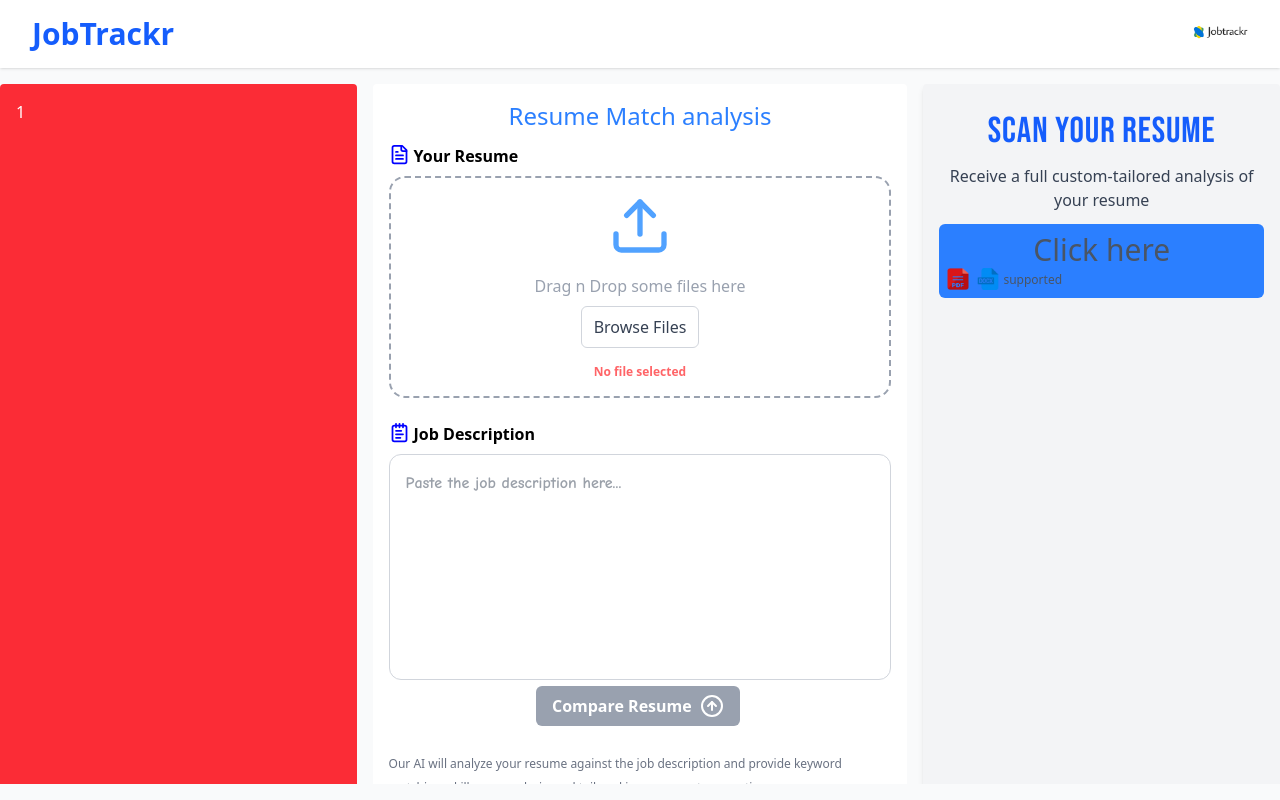
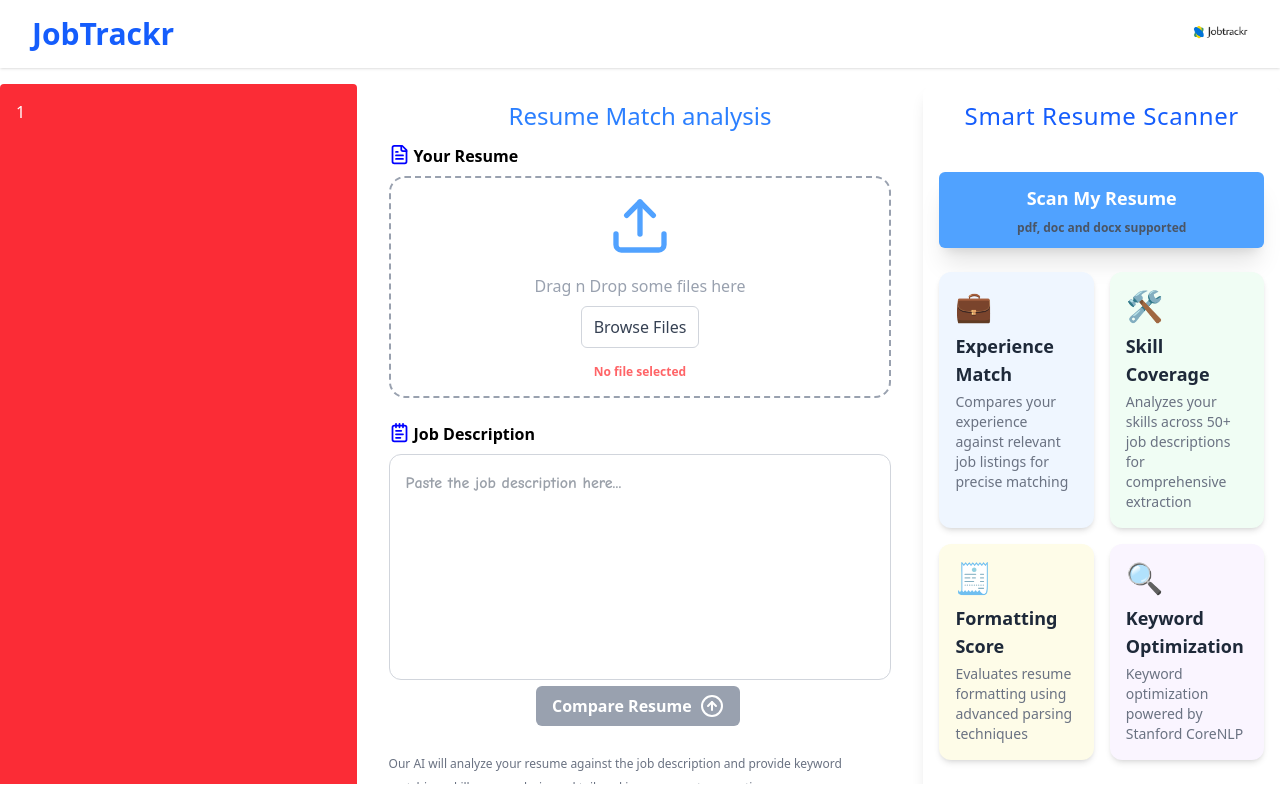
Before and after one commit to x23756575/JobTrackrr, a React (Vite) app in the folder JobTrackr/: page /home in a window 1280 px wide. Built offline with nearby package versions, Linux system fonts and the light colour scheme; a web font is replaced by a local one.

Commit message:
Designed the UI for the right grid on the home page, with navigatoin to resume page onclick, setup loading animation and useless text animation with gsap in job vs resume analysis section

```diff
--- a/JobTrackr/src/App.css
+++ b/JobTrackr/src/App.css
@@ -73,3 +73,6 @@
         transform: translate(calc(100% / 3));
     }
 }
+html, body {
+    overflow-x: hidden;
+}
--- a/JobTrackr/src/Dropzone.tsx
+++ b/JobTrackr/src/Dropzone.tsx
@@ -4,6 +4,7 @@
 import {ResultsBar} from "./ProgressBar.tsx";
 import { Player } from '@lottiefiles/react-lottie-player';
 import './App.css';
+import gsap from 'gsap';
 
 interface FileWithPath extends File {
     path?: string;
@@ -23,6 +24,113 @@
     const [skills,setSkills] = useState<string[]>([]);
     const [keys,setKeys] = useState<string[]>([]);
     const [loading, isLoading] = useState<boolean>(false);
+    const [imLoading, setImLoading] = useState<boolean>(false);
+    const [done, setDone] = useState<boolean>(false);
+
+    const sending = useRef(null);
+    const your = useRef(null);
+    const data = useRef( null);
+    const to = useRef(null);
+    const the = useRef(null);
+    const multiverse = useRef(null);
+
+    useEffect(() => {
+        if (imLoading) {
+            console.log("Animation should start - loading state is true");
+
+            setTimeout(() => {
+                if (sending.current && your.current && data.current &&
+                    to.current && the.current && multiverse.current) {
+
+                    console.log("Refs found, starting animation");
+
+                    gsap.set([sending.current, your.current, data.current,
+                        to.current, the.current, multiverse.current], {
+                        y: 0,
+                        opacity: 1,
+                        position: 'relative'
+                    });
+
+                    gsap.to(sending.current, {
+                        y: '-100vh',
+                        x: '-600',
+                        fontSize: "50px",
+                        rotation:360,
+                        opacity: 1,
+                        duration: 4,
+                        ease: "circ.out",
+                        delay: 0.1
+                    });
+
+                    gsap.to(your.current, {
+                        y: '-100vh',
+                        x: '-300',
+                        fontSize: "50px",
+                        rotation:360,
+                        opacity: 1,
+                        duration: 4,
+                        ease: "circ.out",
+                        delay: 0.3
+                    });
+
+                    gsap.to(data.current, {
+                        y: '-100vh',
+                        x: '45',
+                        fontSize: "50px",
+                        rotation:360,
+                        opacity: 1,
+                        duration: 4,
+                        ease: "circ.out",
+                        delay: 0.3
+                    });
+
+                    gsap.to(to.current, {
+                        y: '-100vh',
+                        x: '450',
+                        fontSize: "50px",
+                        rotation:360,
+                        opacity: 1,
+                        duration: 4,
+                        ease: "circ.out",
+                        delay: 0.3
+                    });
+
+                    gsap.to(the.current, {
+                        y: '-100vh',
+                        x: '600',
+                        fontSize: "50px",
+                        rotation:360,
+                        opacity: 1,
+                        duration: 4,
+                        ease: "circ.out",
+                        delay: 0.3
+                    });
+
+                    gsap.to(multiverse.current, {
+                        y: '-100vh',
+                        x: '900',
+                        fontSize: "50px",
+                        rotation:360,
+                        opacity: 1,
+                        duration: 4,
+                        ease: "power2.out",
+                        delay: 0.3
+                    });
+                } else {
+                    console.error("Animation refs missing:", {
+                        sending: sending.current,
+                        your: your.current,
+                        data: data.current,
+                        to: to.current,
+                        the: the.current,
+                        multiverse: multiverse.current
+                    });
+                }
+            }, 3500);
+        }
+
+    }, [imLoading]);
+
 
     const initialState: fileDesc ={
         file: null,
@@ -49,14 +157,12 @@
     const formatText = (data: string): string => {
         let result = "";
         for (let i = 0; i < data.length; i++) {
-            // Check if current char is a digit and next char is '.' (start of bullet)
             if (
                 i > 0 &&
                 /\d/.test(data[i]) &&
                 data[i + 1] === '.' &&
                 data[i - 1] !== '\n'
             ) {
-                // Add newline before bullet
                 result += '\n';
             }
             result += data[i];
@@ -148,6 +254,8 @@
         setKeys([])
         setSkills([])
         isLoading(true)
+        setImLoading(true)
+        setDone(false)
 
         if (!form.file) {
             isLoading(false);
@@ -185,7 +293,9 @@
             if (response.ok) {
                 setScore(text.score);
                 showResults(true);
-                isLoading(false);
+                console.log("test 1")
+                isLoading(true);
+                setImLoading(true);
 
 
                     const response = await fetch("http://localhost:11434/api/generate", {
@@ -200,10 +310,19 @@
                             stream: false,
                         }),
                     })
+                    if(response.ok){
+                        setImLoading(false);
+                        setDone(true);
+                    }
 
                     const aiResponse = await response.json();
+                    if(aiResponse){
+                        setImLoading(false)
+                        setDone(true);
+                    }
                     console.log(aiResponse.response);
                     setImprov(aiResponse.response)
+                    setDone(prev => !prev)
 
 
             } else {
@@ -364,7 +483,11 @@
                     </div>
 
                     <div className="border rounded-xl p-6 shadow-sm">
-                        <h2 className="text-lg font-medium text-gray-800 mb-4">Key Skills Missing</h2>
+                        <div className="flex justify-self-auto gap-35" >
+                            <h2 className="text-lg font-medium text-gray-800 mb-4">Your skills</h2>
+                            <h2 className="text-lg font-medium text-gray-800 mb-4">Missing skills</h2>
+                        </div>
+
                         <div className="grid grid-cols-1 md:grid-cols-2 gap-4">
                             <div className="flex items-center gap-2">
                                 <svg xmlns="http://www.w3.org/2000/svg" width="18" height="18" viewBox="0 0 24 24" fill="none"
@@ -385,6 +508,7 @@
                                 </svg>
                                 <span className="text-gray-700">{skills[1]}</span>
                             </div>
+
                             <div className="flex items-center gap-2">
                                 <svg xmlns="http://www.w3.org/2000/svg" width="18" height="18" viewBox="0 0 24 24" fill="none"
                                      stroke="green" strokeWidth="2" strokeLinecap="round" strokeLinejoin="round"
@@ -428,10 +552,23 @@
 
                     <div className="border rounded-xl p-6 shadow-sm">
                         <h2 className="text-lg font-medium text-gray-800 mb-4">Suggested Improvements</h2>
-                        <ul className="list-disc pl-6 space-y-2 text-gray-700 text-left font-comic">
-                            {formatText(improv)}
+                        {!imLoading ? (
+                            <ul className="list-disc pl-6 space-y-2 text-gray-700 text-left font-comic">
+                                {formatText(improv)}
+                            </ul>
+                        ) : (
+                            <div className="w-full text-center p-4" style={{ position: 'static', overflow: 'visible' }}>
 
-                        </ul>
+                                <div className="flex justify-center space-x-2" style={{ position: 'relative', height: '40px', overflow: 'visible' }}>
+                                    <span ref={sending} className="z-30 text-gray-400" style={{ position: 'relative', display: 'inline-block' }}>sending</span>
+                                    <span ref={your} className="z-30 text-gray-400" style={{ position: 'relative', display: 'inline-block' }}>your</span>
+                                    <span ref={data} className="z-30 text-gray-400" style={{ position: 'relative', display: 'inline-block' }}>data</span>
+                                    <span ref={to} className="z-30 text-gray-400" style={{ position: 'relative', display: 'inline-block' }}>to</span>
+                                    <span ref={the} className="z-30 text-gray-400" style={{ position: 'relative', display: 'inline-block' }}>the</span>
+                                    <span ref={multiverse} className="text-gray-400" style={{ position: 'relative', display: 'inline-block' }}>multiverse</span>
+                                </div>
+                            </div>
+                        )}
                     </div>
 
 
--- a/JobTrackr/src/HomePage.tsx
+++ b/JobTrackr/src/HomePage.tsx
@@ -7,6 +7,7 @@
 import axios from "axios";
 import * as cheerio from "cheerio";
 import {useEffect} from "react";
+import { motion } from 'framer-motion';
 
 
 export default function Home() {
@@ -17,7 +18,7 @@
 
 
     return (
-        <div className="min-h-screen bg-gray-50 h-full overflow-y-auto">
+        <div className="min-h-screen bg-white h-full overflow-y-auto overflow-x-hidden">
             {/* Navbar */}
             <nav className="bg-white shadow-sm relative">
                 <div className="max-w-7xl mx-auto px-4 py-4 flex items-center">
@@ -42,25 +43,41 @@
                     <Dropzone/>
                 </div>
                 {/*third div*/}
-                <div className="bg-gray-100 p-4 rounded shadow-md">
-                    <header className="font-bebas tracking-wide text-center text-blue-600 text-4xl p-3 rounded-xl">
-                        Scan your resume
+                <div className="bg-white p-4 rounded-xl shadow-lg h-full flex flex-col gap-4 animate-fade-in">
+                    <header className="font-medium tracking-wide text-center text-blue-600 text-2xl">
+                        Smart Resume Scanner
                     </header>
-                    <div className="text-gray-700 text-center">
-                        <span>Receive a full custom-tailored analysis of your resume</span>
-                        <br/>
-                        <div onClick={() => navigate('/scan')}  className="bg-blue-500 text-center hover:bg-blue-500 transition-colors duration-300 rounded-md py-2 mt-3">
-                            <button className="text-3xl text-gray-600">Click here</button>
-                            <div className="flex justify-start">
-                                <img className={imageCSS}
-                                     src={pdf}/>
-                                <img className={imageCSS}
-                                     src={docx}/>
-                                <span className="text-gray-600 text-xs mt-1 ml-1 p-0">supported</span>
+                    <motion.div
+                        onClick={() => navigate('/scan')}
+                        whileHover={{scale:1.02}}
+                        whileTap={{scaleX:0.9,scaleY:0.97}}
+                        className="cursor-pointer bg-[#50A2FF] text-white font-semibold shadow-xl text-lg text-center py-3 rounded-md mt-6 hover:opacity-90 transition duration-300"
+                    >
+                        Scan My Resume
+                        <div className="flex justify-center items-center gap-2 mt-2">
+                            <span className="text-xs text-gray-600">pdf, doc and docx supported</span>
+                        </div>
+                    </motion.div>
+
+                    <div className="grid grid-cols-2 gap-4 mt-2">
+                        {[
+                            { title: "Experience Match", color: "bg-blue-50", icon: "💼",desc: "Compares your experience against relevant job listings for precise matching"},
+                            { title: "Skill Coverage", color: "bg-green-50", icon: "🛠️",desc: "Analyzes your skills across 50+ job descriptions for comprehensive extraction" },
+                            { title: "Formatting Score", color: "bg-yellow-50", icon: "🧾",desc: "Evaluates resume formatting using advanced parsing techniques" },
+                            { title: "Keyword Optimization", color: "bg-purple-50", icon: "🔍",desc: "Keyword optimization powered by Stanford CoreNLP" },
+                        ].map((card, idx) => (
+                            <div
+                                key={idx}
+                                className={`rounded-xl p-4 ${card.color} shadow-md hover:shadow-xl transition-transform hover:scale-[1.03] duration-300`}
+                            >
+                                <div className="text-3xl">{card.icon}</div>
+                                <div className="mt-2 text-lg font-semibold text-gray-800">{card.title}</div>
+                                <p className="text-sm text-gray-500 mt-1">{card.desc}</p>
                             </div>
-                        </div>
+                        ))}
                     </div>
                 </div>
+
 
             </div>
         </div>
```
